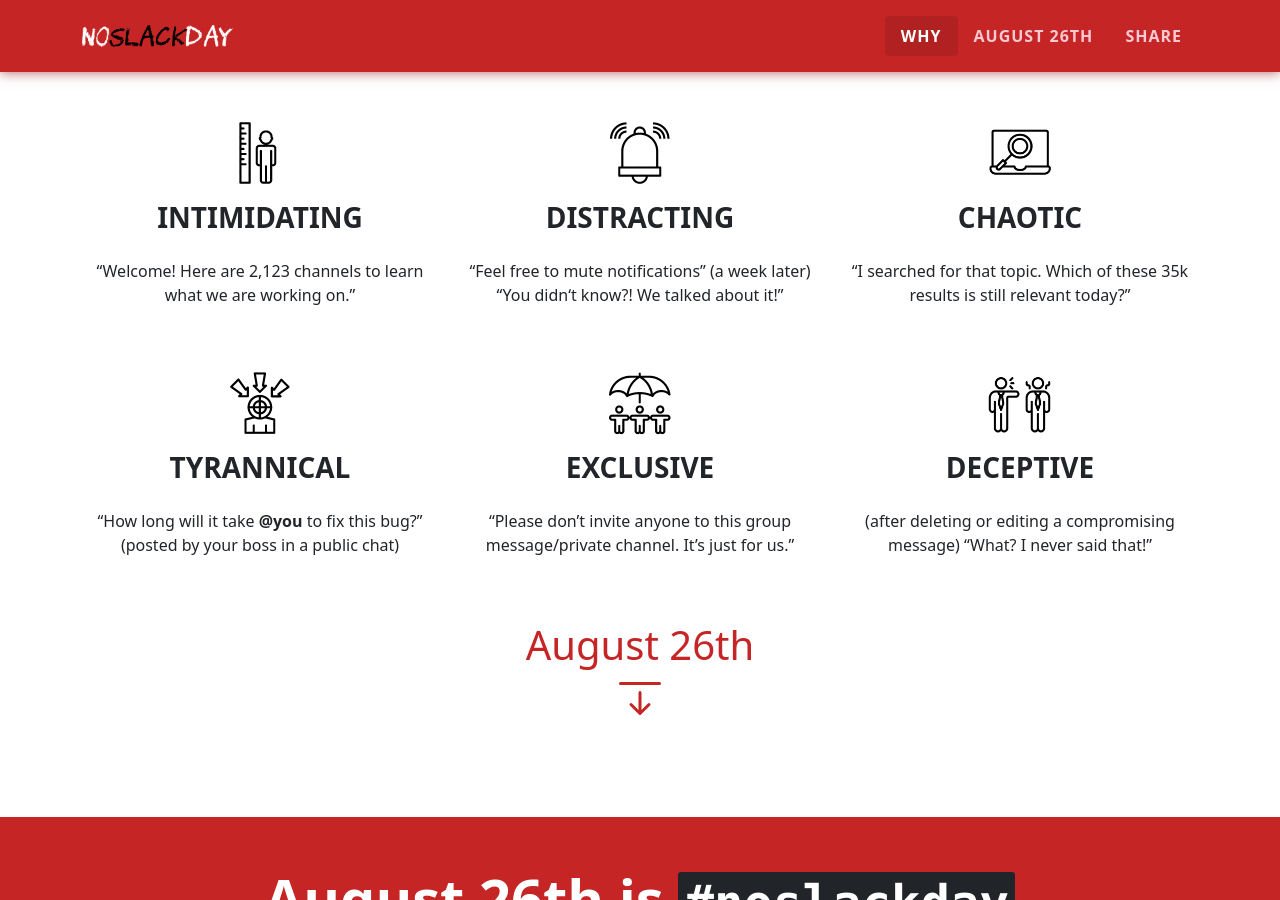
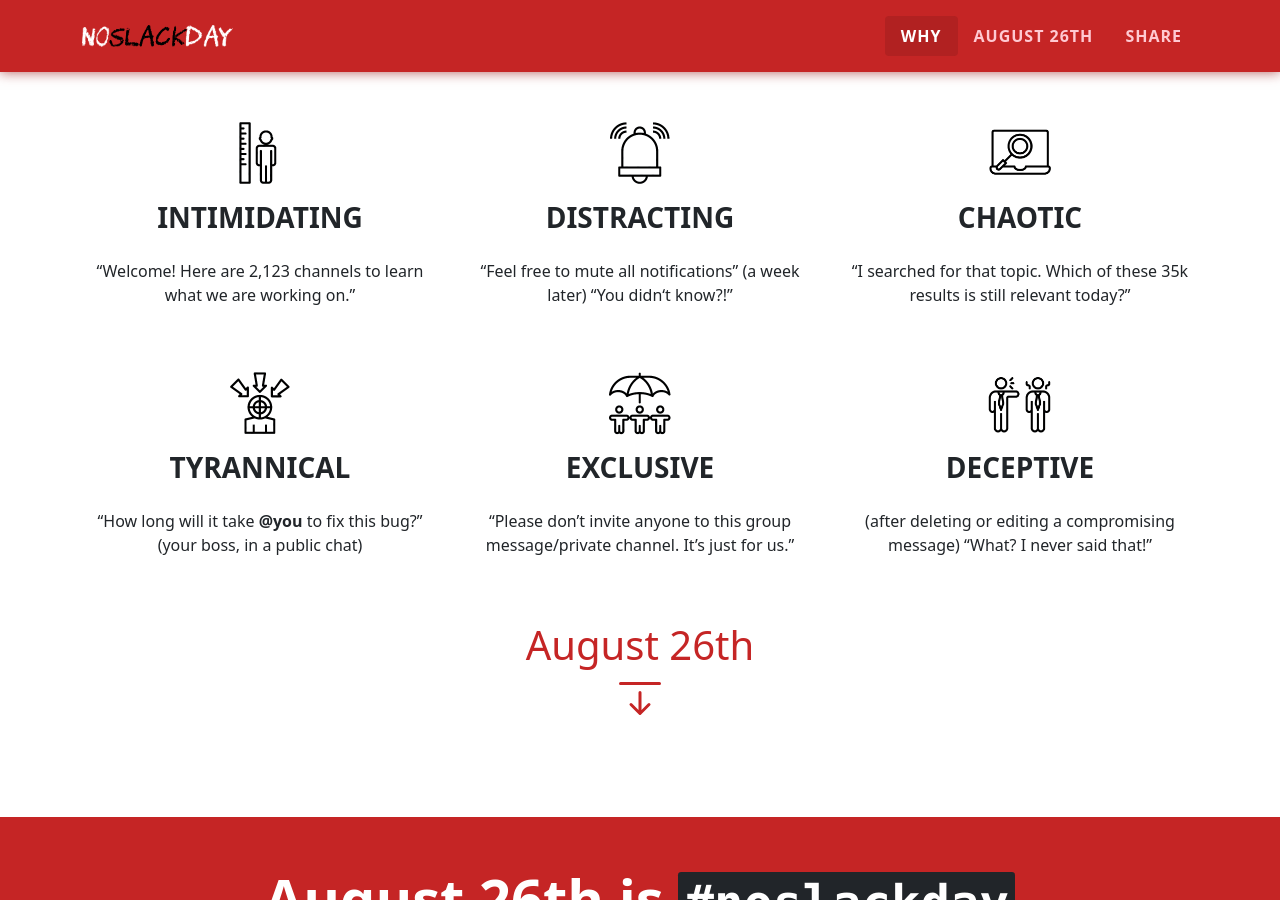
Before and after one commit to minutes2midnight/nsd, a Jekyll site: the page built from index.html, in a window 1280 px wide and 900 px high, scrolled down 542 px. Built offline with Jekyll 4.4.1, drawn with Linux system fonts in a browser that asks for light colours; some of the changed text lies outside the part shown.

Commit message:
Minor copy changes

```diff
--- a/_includes/section-august26.html
+++ b/_includes/section-august26.html
@@ -13,7 +13,7 @@
             </div>
             <div class="col-md-8">
               <div class="card-body">
-                <p class="card-text lead">Slack is so engrained in your workplace. You cannot email your coworkers anymore: they won’t read them. You cannot share long-form documents about product vision: all discussions happen in threads. You cannot expect a curated review for your Pull Request: just link it in a public channel and hope someone will notice.</p>
+                <p class="card-text lead">Slack is so engrained in your workplace. You cannot email your coworkers anymore: they won’t read them. You cannot share long-form documents about product vision: all discussions happen in threads. You cannot expect a curated review for your Pull Request: just drop a link in a public channel and hope someone will notice.</p>
                 <p class="card-text h4 mb-3"><strong class="text-weight-bold">Maybe there is a better way. Stop slacking for a single day. Just turn it off.</strong></p>
                 <p class="card-text lead">Rediscover the pleasure of spending two hours writing down your ideas without immediate replies. Get back into the zone by coding for an entire morning without a stream of pending notifications. Rejoice in the tranquillity of designing prototypes that will be reviewed where they live, not in a chat.</p>
               </div>
--- a/_includes/section-why.html
+++ b/_includes/section-why.html
@@ -14,7 +14,7 @@
       <div class="col-lg-4 col-md-6 my-4 text-center">
         <img src="assets/img/distracting.png" alt="Distracting" class="nsd-why--icon mb-3">
         <h3 class="text-weight-bold text-all-caps mb-4">Distracting</h3>
-        <p>&ldquo;Feel free to mute notifications&rdquo; (a week later) &ldquo;You didn&lsquo;t know?! We talked about it!&rdquo;</p>
+        <p>&ldquo;Feel free to mute all notifications&rdquo; (a week later) &ldquo;You didn&lsquo;t know?!&rdquo;</p>
       </div>
       <div class="col-lg-4 col-md-6 my-4 text-center">
         <img src="assets/img/chaotic.png" alt="Chaotic" class="nsd-why--icon mb-3">
@@ -24,7 +24,7 @@
       <div class="col-lg-4 col-md-6 my-4 text-center">
         <img src="assets/img/tyrannical.png" alt="Tyrannical" class="nsd-why--icon mb-3">
         <h3 class="text-weight-bold text-all-caps mb-4">Tyrannical</h3>
-        <p>&ldquo;How long will it take <strong>@you</strong> to fix this bug?&rdquo; (posted by your boss in a public chat)</p>
+        <p>&ldquo;How long will it take <strong>@you</strong> to fix this bug?&rdquo; (your boss, in a public chat)</p>
       </div>
       <div class="col-lg-4 col-md-6 my-4 text-center">
         <img src="assets/img/exclusive.png" alt="Exclusive" class="nsd-why--icon mb-3">
```
